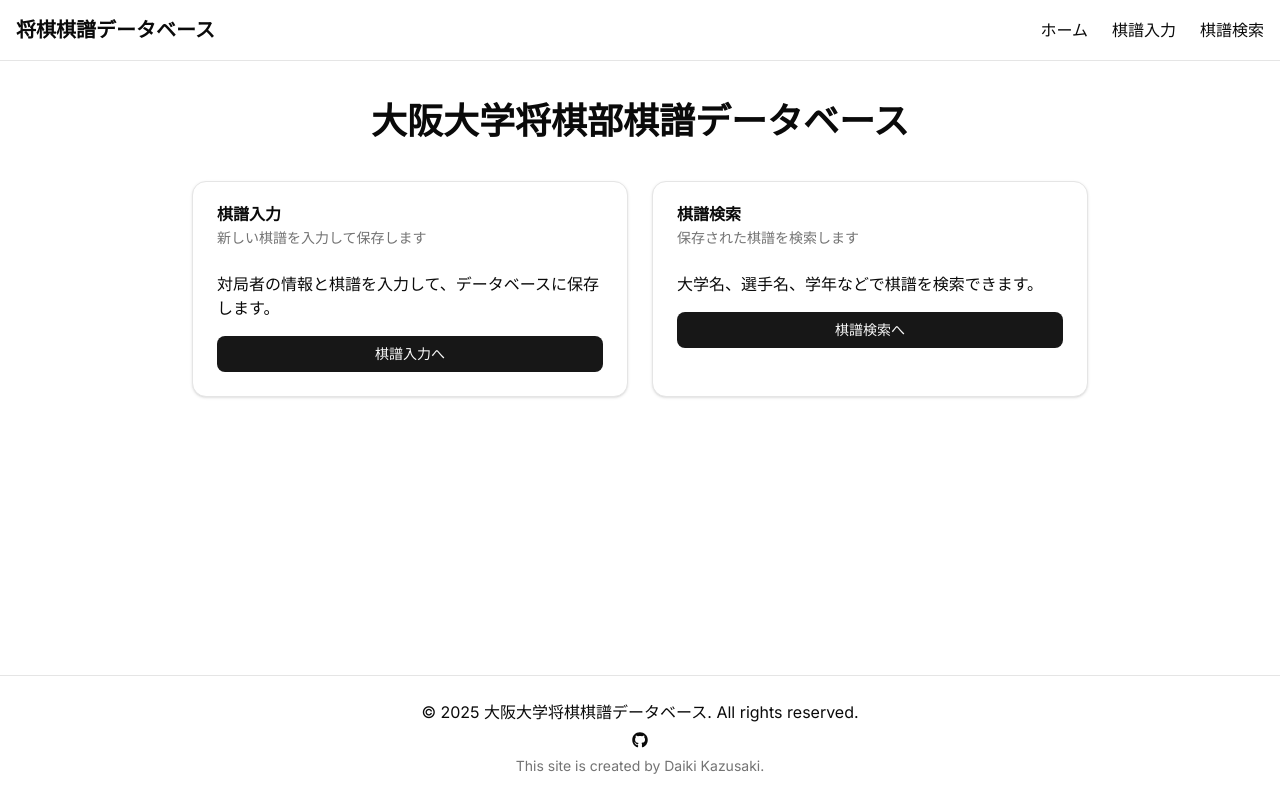
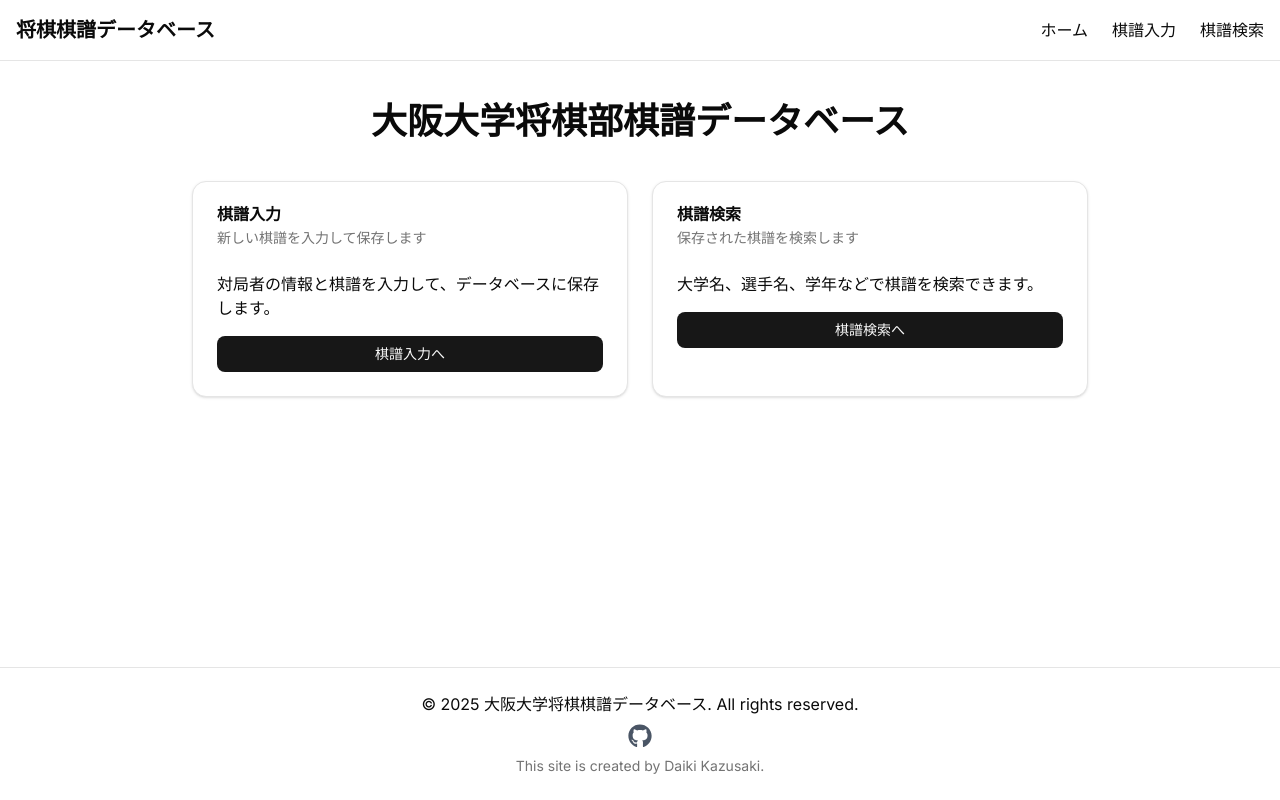
Before and after one commit to DaikiKazusaki/database, a Next.js app: page / in a window 1280 px wide. Built offline with nearby package versions, Linux system fonts and the light colour scheme.

Commit message:
change the design of footer

```diff
--- a/app/components/footer.tsx
+++ b/app/components/footer.tsx
@@ -12,7 +12,14 @@
           </p>
         </div>
         <div className="flex justify-center items-center mt-2">
-          <FaGithub />
+          <a
+            href="https://github.com/DaikiKazusaki/database"
+            target="_blank"
+            rel="noopener noreferrer"
+            className="text-gray-600 hover:text-black transition-colors"
+          >
+            <FaGithub size={24} />
+          </a>
         </div>
         <div className="text-sm text-muted-foreground flex justify-center items-center mt-2">
           This site is created by Daiki Kazusaki.
```
